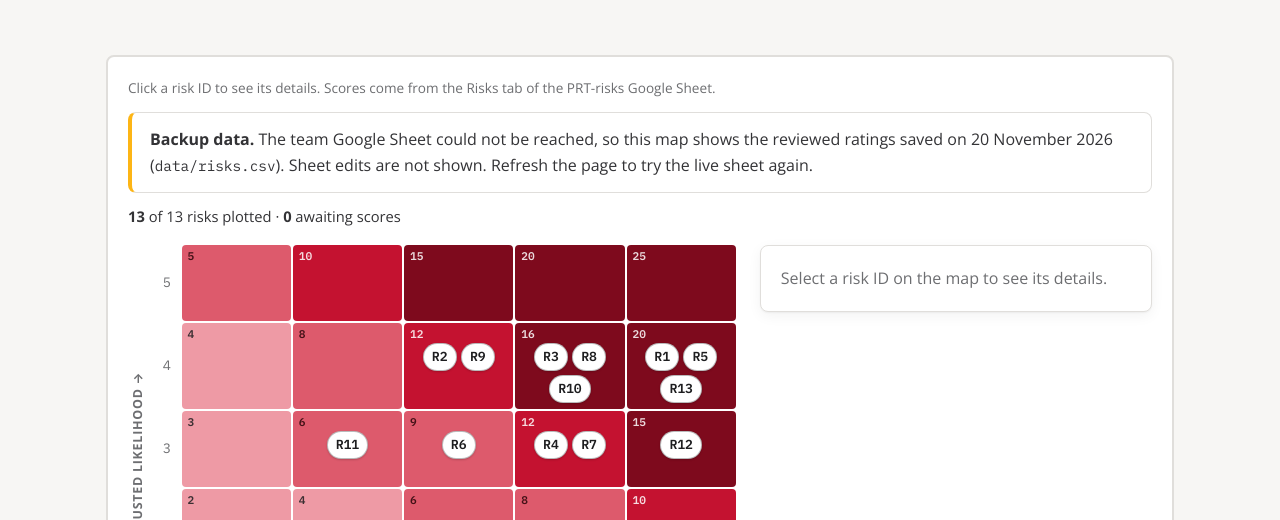
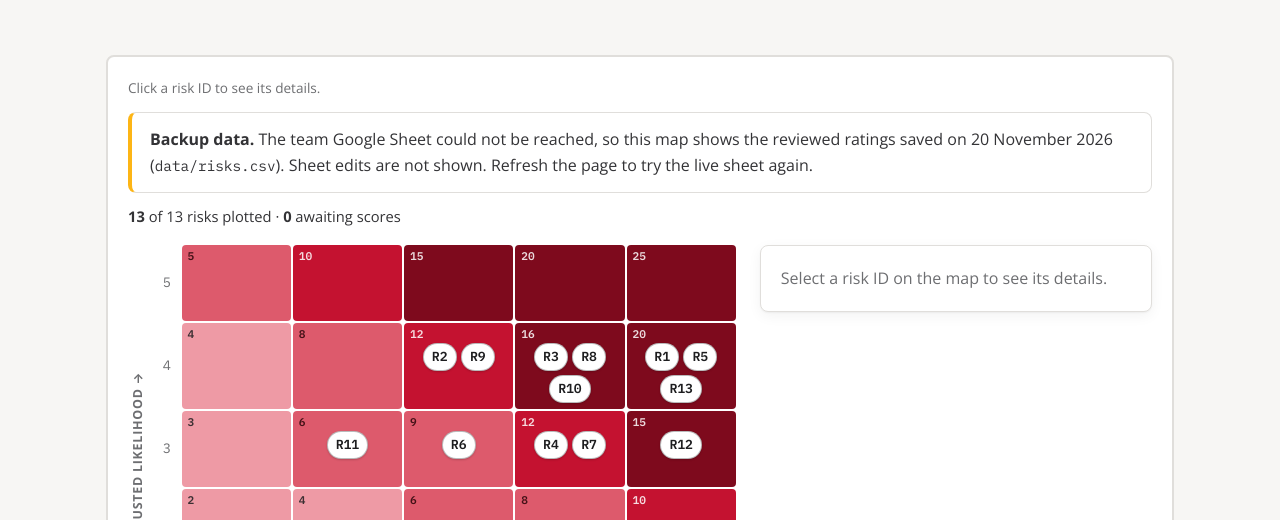
Before and after one commit to laurenmack/3CG-Risk-Platform, a plain HTML site: page heatmap.html in a window 1280 px wide. Shown: the part 280-800 px from the top of the page. Drawn offline with nearby package versions, Linux system fonts and the light colour scheme; no server answers.

Commit message:
Simplify risk details message in heatmap
Removed reference to scores from Google Sheet.

```diff
--- a/heatmap.html
+++ b/heatmap.html
@@ -24,7 +24,7 @@
     <section>
       <!-- ===== RISK HEAT MAP ===== -->
       <div class="slot done">
-        <p class="muted small">Click a risk ID to see its details. Scores come from the Risks tab of the PRT-risks Google Sheet.</p>
+        <p class="muted small">Click a risk ID to see its details.</p>
         <div id="heatmap-app">
           <p class="muted">Loading risks…</p>
         </div>
```
